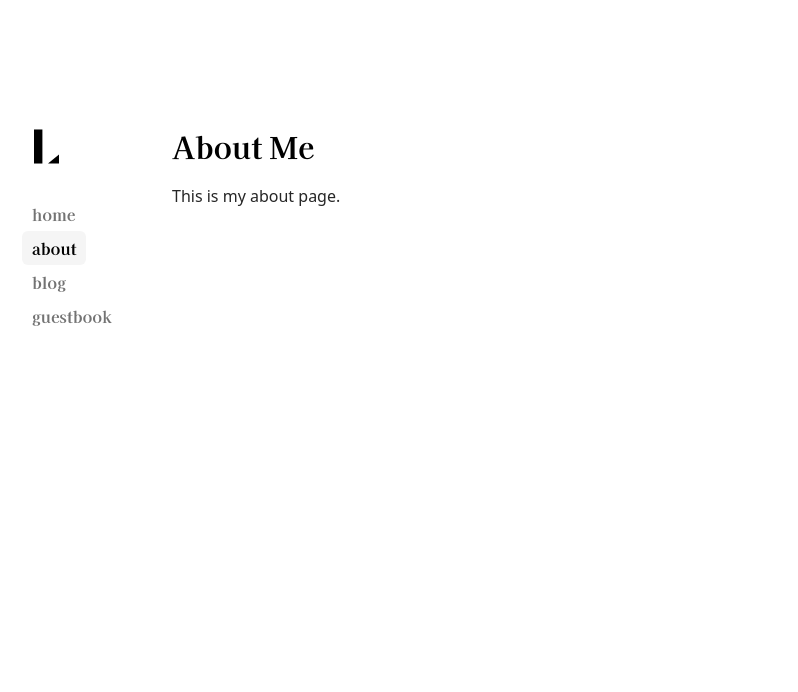
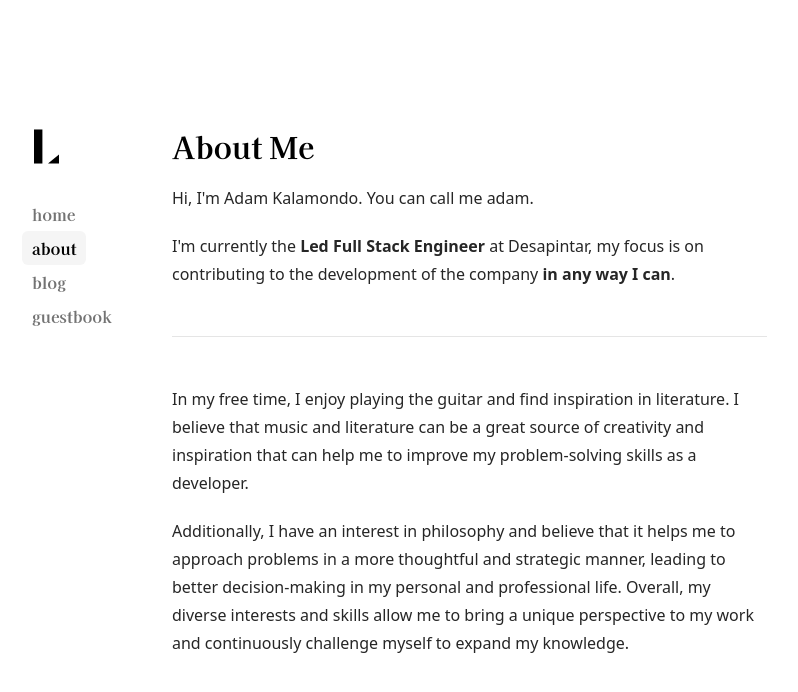
Before and after one commit to kalmndo/kalamondo.id, a Next.js app: page /about in a window 1280 px wide. Shown: the top 692 px of the page, without its empty margins (170-968 px from the left). Built offline with nearby package versions, Linux system fonts and the light colour scheme.

Commit message:
home & about me

```diff
--- a/app/about/page.tsx
+++ b/app/about/page.tsx
@@ -2,9 +2,29 @@ export default function AboutPage() {
   return (
     <section>
       <h1 className="font-bold text-3xl font-serif">About Me</h1>
-      <p className="my-5 text-neutral-800 dark:text-neutral-200">
-        This is my about page.
-      </p>
+      <div className="prose prose-neutral dark:prose-invert text-neutral-800 dark:text-neutral-200">
+        <p>Hi, I'm Adam Kalamondo. You can call me adam.</p>
+        <p>
+          I'm currently the <b>Led Full Stack Engineer</b> at Desapintar, my
+          focus is on contributing to the development of the company{" "}
+          <b>in any way I can</b>.
+        </p>
+        <hr />
+        <p>
+          In my free time, I enjoy playing the guitar and find inspiration in
+          literature. I believe that music and literature can be a great source
+          of creativity and inspiration that can help me to improve my
+          problem-solving skills as a developer.
+        </p>
+        <p>
+          Additionally, I have an interest in philosophy and believe that it
+          helps me to approach problems in a more thoughtful and strategic
+          manner, leading to better decision-making in my personal and
+          professional life. Overall, my diverse interests and skills allow me
+          to bring a unique perspective to my work and continuously challenge
+          myself to expand my knowledge.
+        </p>
+      </div>
     </section>
   );
 }
--- a/app/page.tsx
+++ b/app/page.tsx
@@ -1,13 +1,13 @@
-import Link from 'next/link';
-import Image from 'next/image';
-import { getBlogViews, getTweetCount, getStarCount } from 'lib/metrics';
+import Link from "next/link";
+import Image from "next/image";
+import { getBlogViews, getTweetCount, getStarCount } from "lib/metrics";
 import {
   ArrowIcon,
   GitHubIcon,
   TwitterIcon,
   ViewsIcon,
-} from 'components/icons';
-import { name, about, bio, avatar } from 'lib/info';
+} from "components/icons";
+import { name, about, bio, avatar } from "lib/info";
 
 export const revalidate = 60;
 
@@ -40,7 +40,7 @@ export default async function HomePage() {
           priority
         />
         <div className="mt-8 md:mt-0 ml-0 md:ml-6 space-y-2 text-neutral-500 dark:text-neutral-400">
-          <a
+          {/* <a
             rel="noopener noreferrer"
             target="_blank"
             href="https://twitter.com/leeerob"
@@ -48,8 +48,8 @@ export default async function HomePage() {
           >
             <TwitterIcon />
             {`${tweetCount.toLocaleString()} tweets all time`}
-          </a>
-          <a
+          </a> */}
+          {/* <a
             rel="noopener noreferrer"
             target="_blank"
             href="https://github.com/leerob"
@@ -57,40 +57,16 @@ export default async function HomePage() {
           >
             <GitHubIcon />
             {`${starCount.toLocaleString()} stars on this repo`}
-          </a>
-          <Link href="/blog" className="flex items-center">
+          </a> */}
+          {/* <Link href="/blog" className="flex items-center">
             <ViewsIcon />
             {`${views.toLocaleString()} blog views all time`}
-          </Link>
+          </Link> */}
         </div>
       </div>
       <p className="my-5 max-w-[600px] text-neutral-800 dark:text-neutral-200">
         {bio()}
       </p>
-      <ul className="flex flex-col md:flex-row mt-8 space-x-0 md:space-x-4 space-y-2 md:space-y-0 font-sm text-neutral-500 dark:text-neutral-400">
-        <li>
-          <a
-            className="flex items-center hover:text-neutral-700 dark:hover:text-neutral-200 transition-all"
-            rel="noopener noreferrer"
-            target="_blank"
-            href="https://twitter.com/leeerob"
-          >
-            <ArrowIcon />
-            <p className="h-7">follow me on twitter</p>
-          </a>
-        </li>
-        <li>
-          <a
-            className="flex items-center hover:text-neutral-700 dark:hover:text-neutral-200 transition-all"
-            rel="noopener noreferrer"
-            target="_blank"
-            href="https://leerob.substack.com"
-          >
-            <ArrowIcon />
-            <p className="h-7">get email updates</p>
-          </a>
-        </li>
-      </ul>
     </section>
   );
 }
```
Also changed, not shown: lib/info.tsx (+6 -4 lines).
